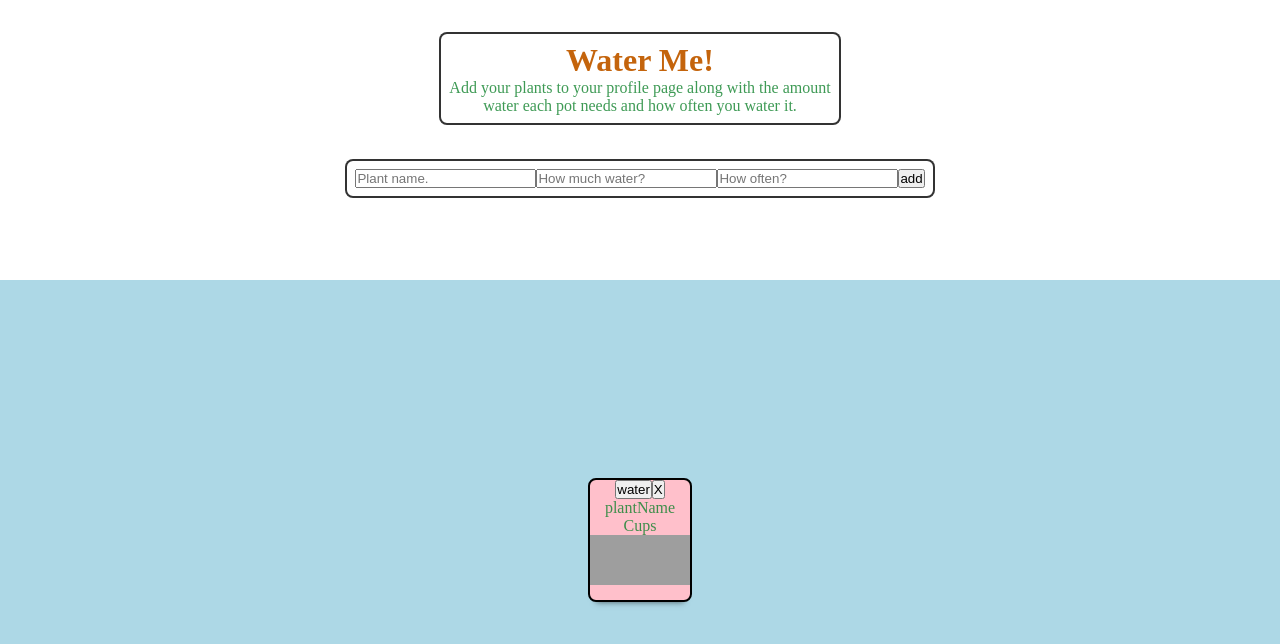
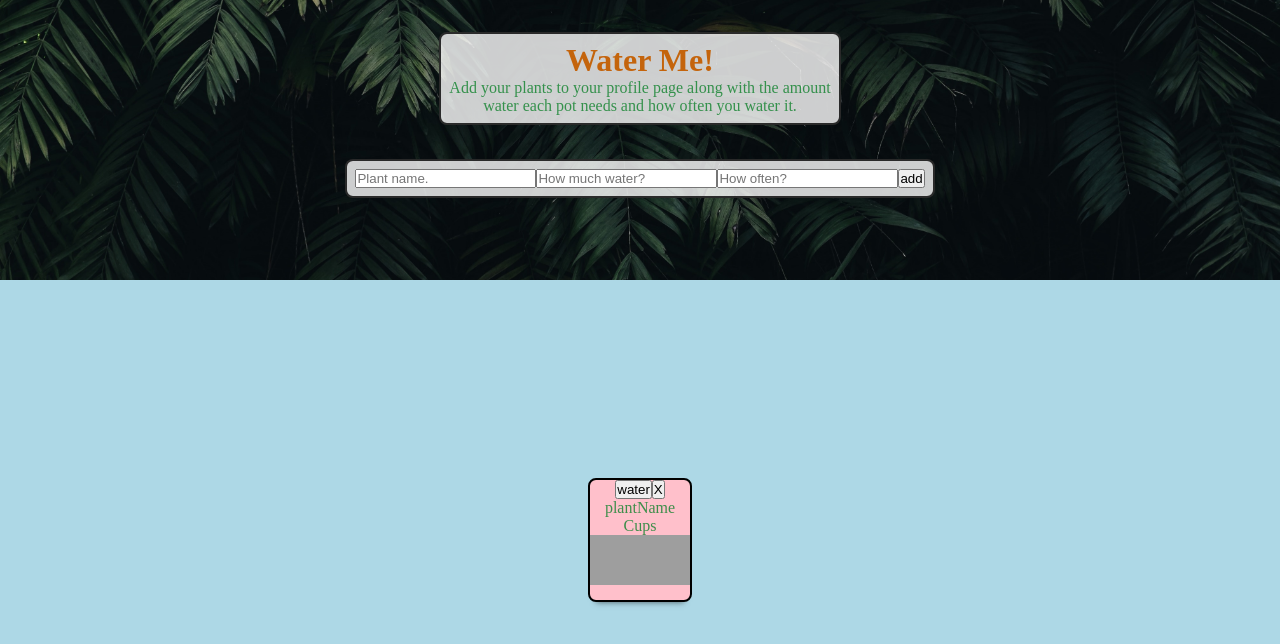
Before and after one commit to CaseyDeriso/water-me-two, a React (Create React App) app: page / in a window 1280 px wide. Shown: the top 644 px of the page. Built offline with nearby package versions, Linux system fonts and the light colour scheme; grey boxes are pictures that could not be loaded.

Commit message:
fixed background image

```diff
--- a/src/App.js
+++ b/src/App.js
@@ -1,11 +1,12 @@
 import logo from "./logo.svg";
 import "./App.css";
 import Plant from "./components/plant";
+import background from "./assets/photos/back.jpg"
 
 function App() {
 	return (
 		<body>
-			<div class="top">
+			<div class="top" style={{backgroundImage: `url(${background})`}}>
 				<div class="jumbotron">
 					<div class="title">
 						<h1> Water Me!</h1>
```
Also changed, not shown: src/assets/photos/back.jpg (renamed from public/back.jpg).
